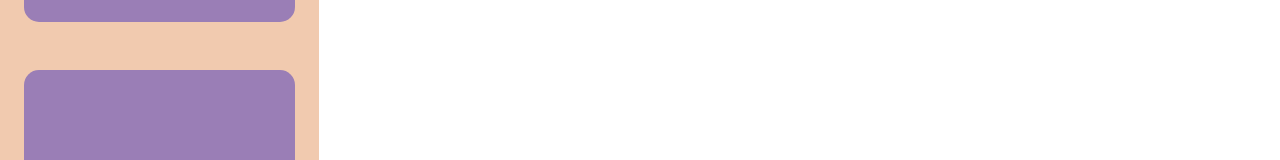
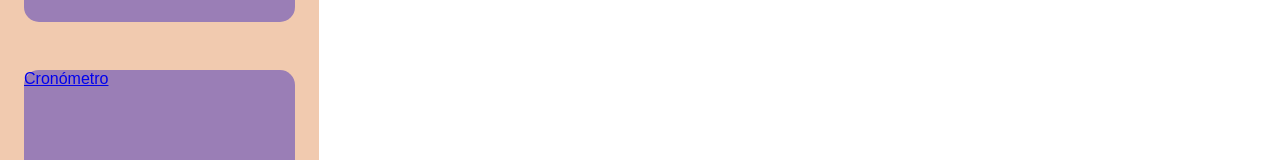
Before and after one commit to jesusLayton/jesusLayton.github.io, a plain HTML site: page index.html in a window 1280 px wide. Shown: the part 364-524 px from the top of the page. Drawn offline with Linux system fonts and the light colour scheme.

Commit message:
actualizacion

```diff
--- a/index.html
+++ b/index.html
@@ -41,7 +41,7 @@
     <main>
         <aside>
             <div class="item"><a href="https://jesuslayton.github.io/reloj/">Mi reloj digital</a></div>
-            <div class="item"><a href="https://jesuslayton.github.io/cronometro/"></a></div>
+            <div class="item"><a href="https://jesuslayton.github.io/cronometro/">Cronómetro</a></div>
             <div class="item">elemento 2</div>
             <div class="item">elemento 2</div>
 
```
